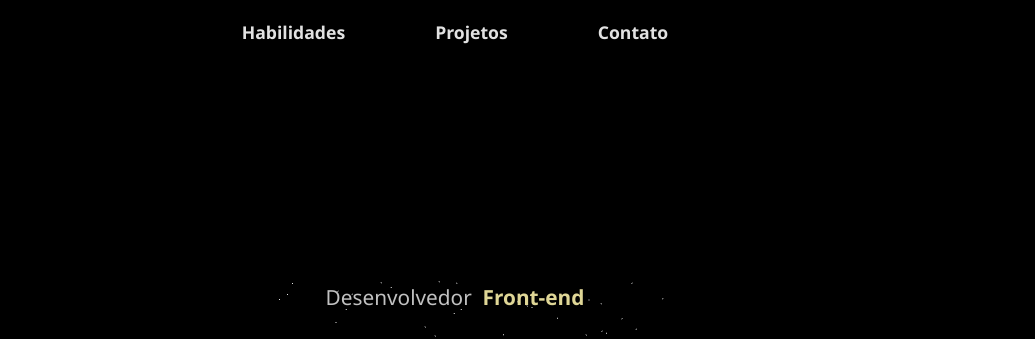
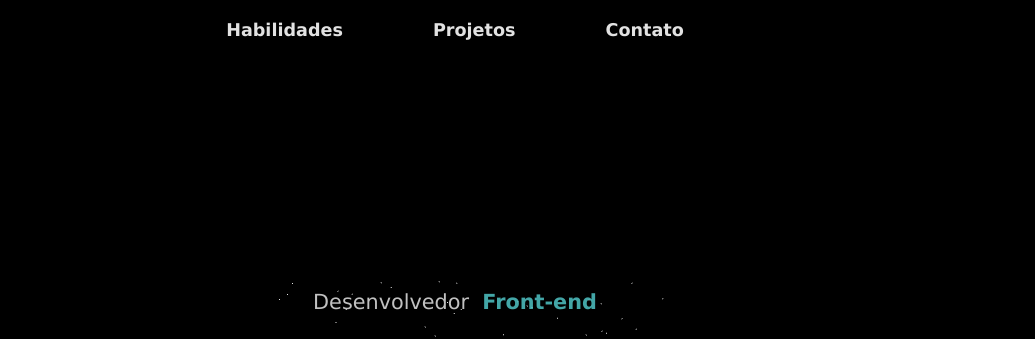
Before and after one commit to diegoramosds/projeto-portfolio, a React (Vite) app in the folder projeto-portfolio/: page / in a window 1280 px wide. Shown: the top 339 px of the page, without its empty margins (185-1220 px from the left). Built offline with nearby package versions, Linux system fonts and the light colour scheme.

Commit message:
Estilos globais

```diff
--- a/projeto-portfolio/src/styles/global.css
+++ b/projeto-portfolio/src/styles/global.css
@@ -2,31 +2,38 @@
   margin: 0;
   padding: 0;
 }
-
 html,body {
   overflow-x: hidden;
 }
 body {
   background: #000;
-  font-family: 'Segoe UI', Tahoma, Geneva, Verdana, sans-serif;
+  font-family: 'Lucida Sans', 'Lucida Sans Regular', 'Lucida Grande', 'Lucida Sans Unicode', Geneva, Verdana, sans-serif;
 }
 
 h1,h2 {
-  color: #dfd696;
+  color: #51c9cbd2;
   text-align: center;
   height: 0;
 }
 h3 {
+  font-size: 1.3em;
   color: #51c9cbd2;
   margin-top: 1em;
 }
+h6 {
+  font-size: .9em;
+  color: #51c9cbd2;
+  margin-top: .5em;
+  padding: 5px;
+
+}
 .important-name {
-  color: #dfd696;
+  color: #51c9cbd2;
 }
 
 button {
   color: white;
-  background-color: #dfd696;
+  background-color: #51c9cbd2;
   display: flex;
   align-items: center;
   justify-content: center;
@@ -37,9 +44,11 @@ button {
   font-size: 1.3em;
   border-radius: 10px;
   border: none;
+  transition: background-color 0.3s, color 0.3s;
 }
 button:hover {
- background-color:#dfd796da;
+  color: rgba(255, 255, 255, 0.719);
+ background-color:#51c9cb8f;
 }
 
 ::-webkit-scrollbar {
@@ -58,13 +67,39 @@ button:hover {
   background: #555;
 }
 
+.icon {
+  font-size: 3rem;
+  transition: transform 0.4s ease;
+}
+
+.rotate:active {
+  animation: rotateRight 0.4s ease forwards;
+}
+
+@keyframes rotateRight {
+  0% {
+    transform: rotate(0deg);
+  }
+  50% {
+    transform: rotate(20deg);
+  }
+  100% {
+    transform: rotate(0deg);
+  }
+}
+
 
 @media screen and (max-width: 766px) {
   h1,h2 {
-  font-size: 1em;
+  font-size: 1.2em;
   }
   h3 {
-    font-size: .7em;
+    font-size: 1.3em;
+  }
+  h6 {
+    font-size: .8em;
+    color: #51c9cbd2;
+    margin-top: .5em;
   }
 
   button {
@@ -80,7 +115,6 @@ button:hover {
 }
 @media screen and (min-width: 767px) and (max-width: 1250px) {
 
-
   @media (orientation: landscape) {
 
   }
```
